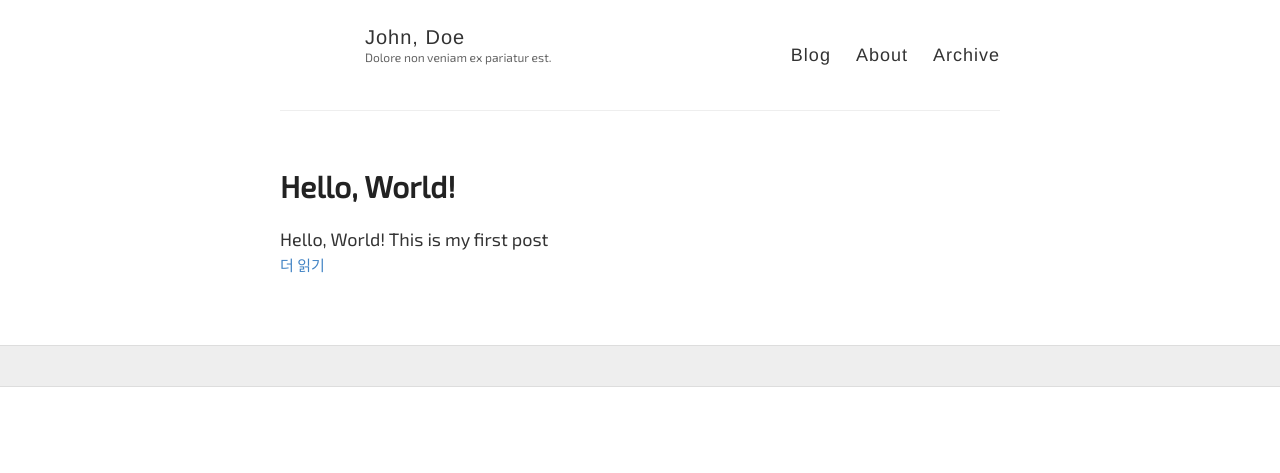
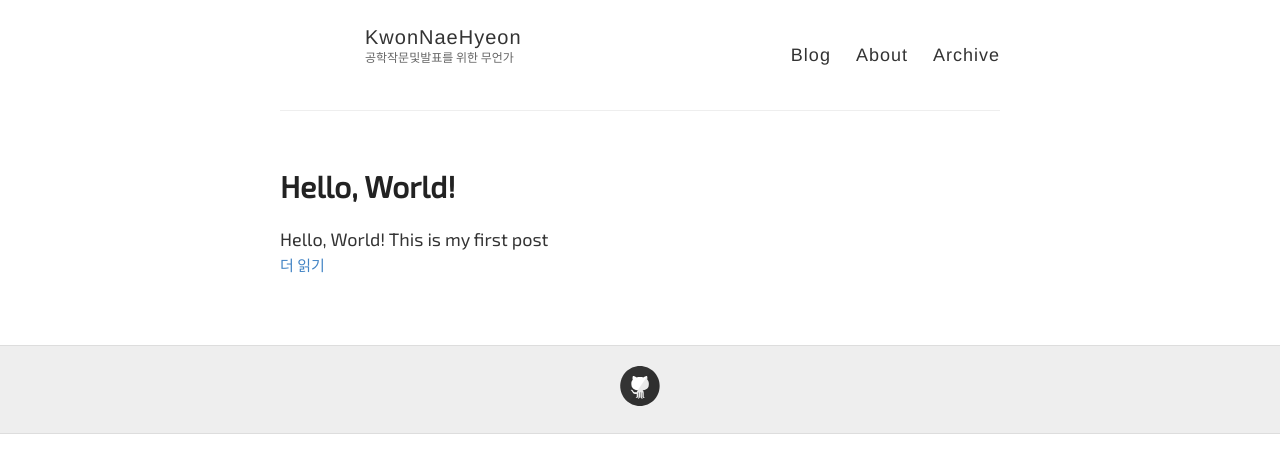
Before and after one commit to KwonNaeHyeon/KwonNaeHyeon.github.io, a Jekyll site: the page built from index.html, in a window 1280 px wide. Shown: the top 473 px of the page. Built offline with Jekyll 4.4.1, drawn with Linux system fonts in a browser that asks for light colours; some web fonts are replaced; the list of posts is cut into pages by our own code.

Commit message:
fix: 사이트 메타데이터 수

```diff
--- a/_config.yml
+++ b/_config.yml
@@ -3,10 +3,10 @@
 #
 
 # Name of your site (displayed in the header)
-name: John, Doe
+name: KwonNaeHyeon
 
 # Short bio or description (displayed in the header)
-description: Dolore non veniam ex pariatur est.
+description: 공학작문및발표를 위한 무언가
 
 # URL of your avatar or profile pic (you could use your GitHub profile pic)
 avatar:
@@ -23,7 +23,7 @@ footer-links:
   email:
   facebook:
   flickr:
-  github:
+  github: KwonNaeHyeon
   instagram:
   linkedin:
   pinterest:
```
